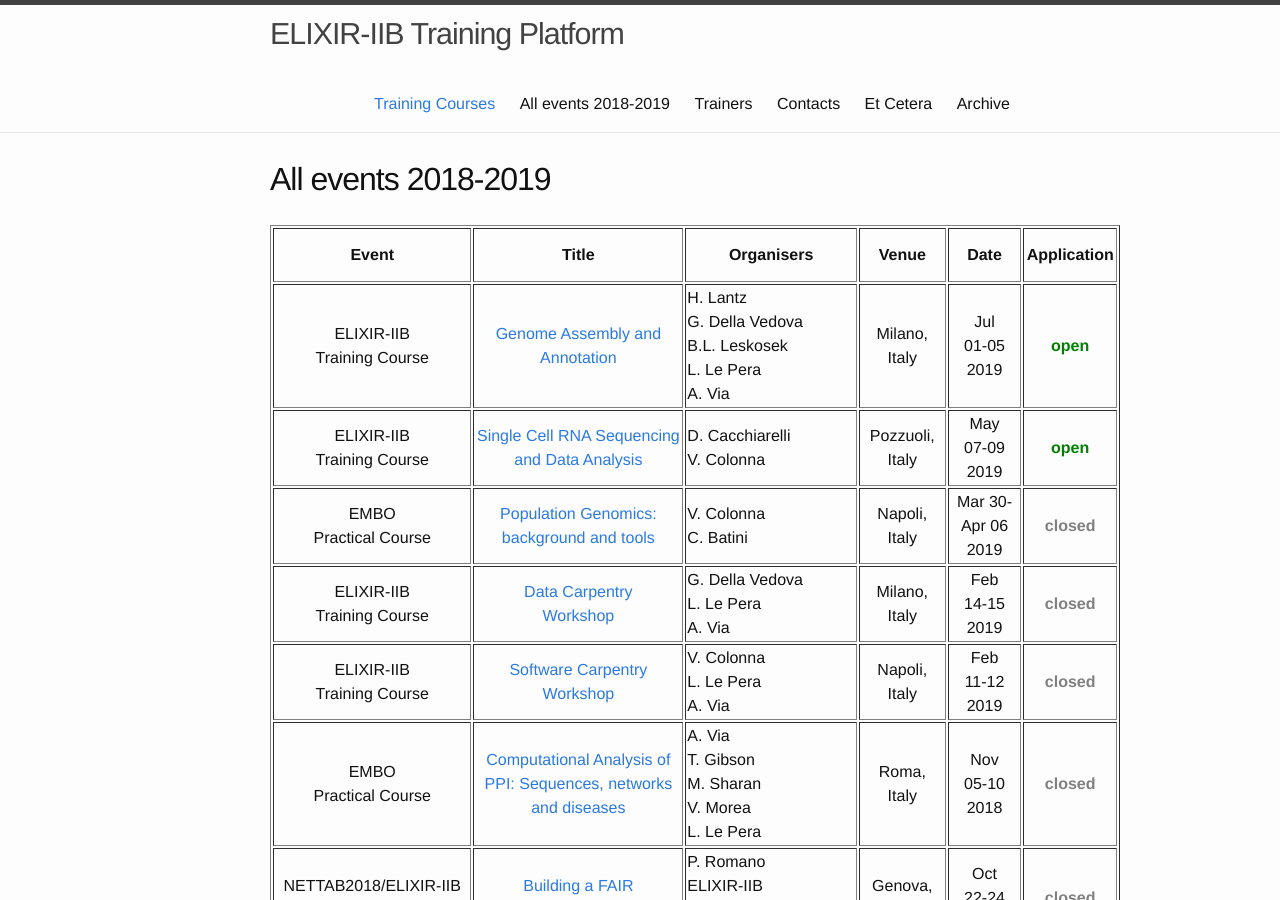
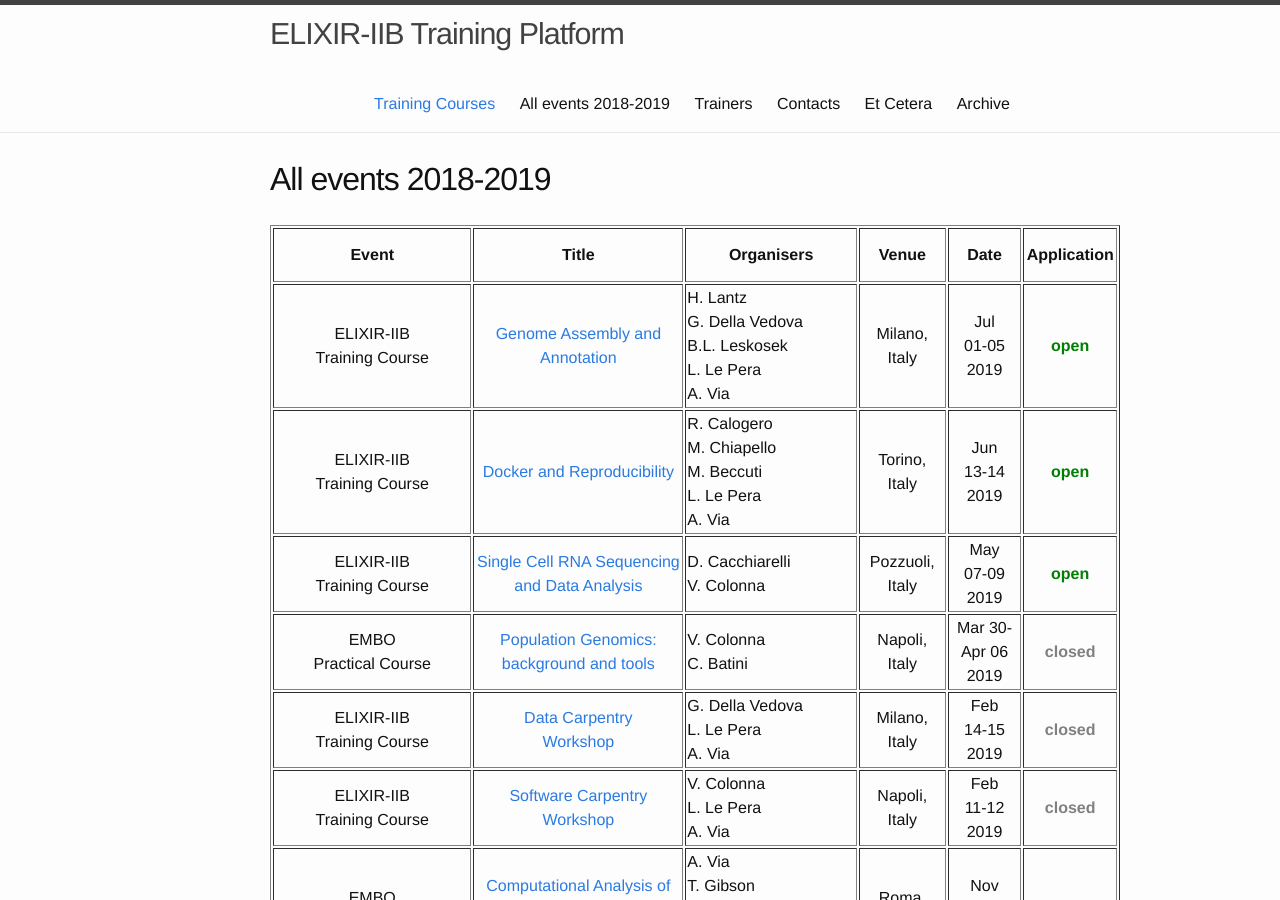
Before and after one commit to ELIXIR-IIB-training/website, a Jekyll site: the page built from _pages/01-all_events.md, in a window 1280 px wide and 900 px high. Built offline with Jekyll 4.4.1, drawn with Linux system fonts in a browser that asks for light colours.

Commit message:
Added the Docker and Reproducibility course

```diff
--- a/_pages/01-all_events.md
+++ b/_pages/01-all_events.md
@@ -19,6 +19,14 @@ permalink: /all_events_2018_2019/
    <td height="50" width="150">H. Lantz<br>G. Della Vedova<br>B.L. Leskosek<br>L. Le Pera<br>A. Via</td>
    <td height="50" align="center">Milano,<br>Italy</td>
    <td height="50" width="75" align="center">Jul<br>01-05<br>2019</td>
+   <td height="50" align="center"><font color="green"><b>open</b></font></td>
+</tr>
+<tr>
+<td height="50" align="center">ELIXIR-IIB<br>Training Course</td>
+   <td height="50" width="220" align="center"><a href="https://elixir-iib-training.github.io/website/2019/06/13/Docker-and-Reproducibility_Turin.html">Docker and Reproducibility</a></td>
+   <td height="50" width="150">R. Calogero<br>M. Chiapello<br>M. Beccuti<br>L. Le Pera<br>A. Via</td>
+   <td height="50" align="center">Torino,<br>Italy</td>
+   <td height="50" width="75" align="center">Jun<br>13-14<br>2019</td>
    <td height="50" align="center"><font color="green"><b>open</b></font></td>
 </tr>
 <tr>
```
